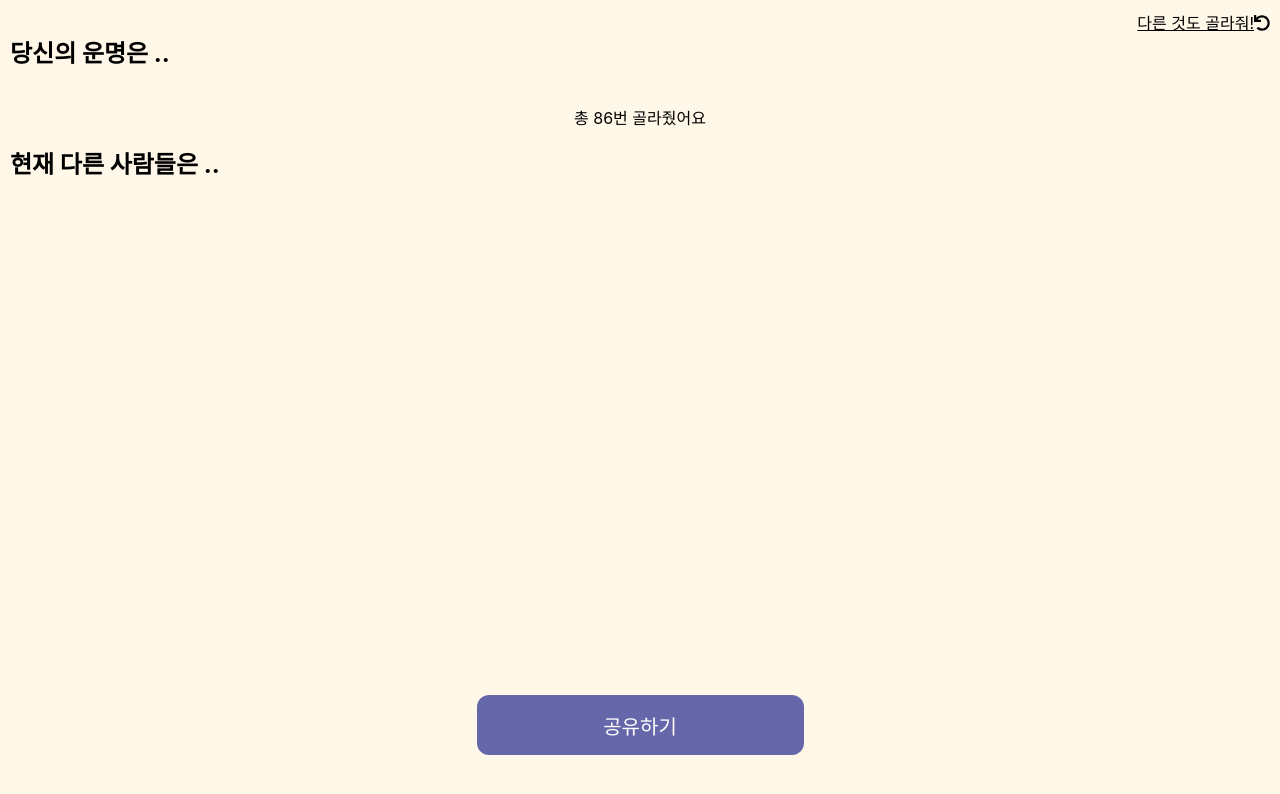
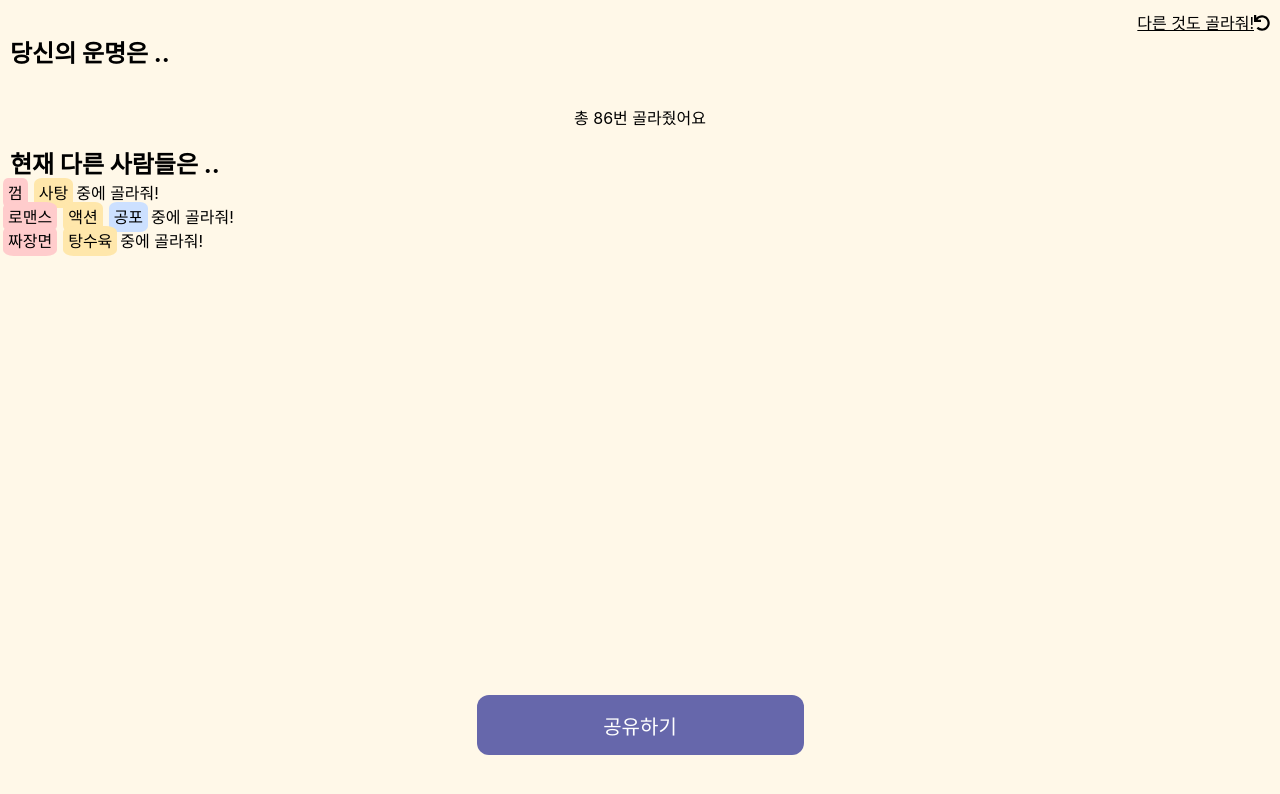
Before and after one commit to ksa37/ChoiceHelper, a React (Create React App) app in the folder client/: page /picked in a window 1280 px wide. Shown: the top 794 px of the page. Built offline with nearby package versions, Linux system fonts and the light colour scheme.

Commit message:
Fix picked list problem and Add colors option

```diff
--- a/client/src/components/OptionList.tsx
+++ b/client/src/components/OptionList.tsx
@@ -9,11 +9,10 @@ import { addOption } from '../modules/Options';
 export default function OptionList(){
 
   // const [initialized, setInitialized] = useState(0);
-  const dispatch = useDispatch();
+  // const dispatch = useDispatch();
 
-  const { clouds, color } = useSelector((state: RootStateOrAny) => ({
+  const { clouds} = useSelector((state: RootStateOrAny) => ({
     clouds: state.options.clouds,
-    color: state.options.color
   }));
 
   // console.log(initialized);
--- a/client/src/components/PickedOptionList.tsx
+++ b/client/src/components/PickedOptionList.tsx
@@ -1,7 +1,7 @@
 import React, { useState } from 'react';
 
 function PickedOption(props:any){
-  const colors = ["#FFCCCC", "#FFE7AB"];
+  const colors = ["#FFCCCC", "#FFE7AB", "#CCE0FF"];
 
   return(
     <span style={{height:40, borderRadius:'20%', padding:'5px',margin:'3px', backgroundColor: colors[props.colorIndex] }}>
@@ -11,19 +11,13 @@ function PickedOption(props:any){
 };
 
 export default function PickedOptionList(props:any){
-  //props.text
-  console.log(props);
-  // console.log(props.id);
-  // console.log('hi');
-  // console.log(props.textList);
-  // console.log(text);
-  const [currentColor, setColor] = useState(0);
+
   return(
     <div>
-      {/* {props.text.map((item:any)=>{
-        <PickedOption text={item} colorIndex={0} />
-      })} */}
-      <PickedOption text='t사탕' colorIndex={0} />
+      {props.textList.map((item:any, index:number)=>(
+        <PickedOption text={item} colorIndex={index%3} key={index}/>
+      ))}
+      {/* <PickedOption text='t사탕' colorIndex={0} /> */}
       {/* <PickedOption text='사탕' colorIndex={1} /> */}
       <span>중에 골라줘!</span>
     </div>
--- a/client/src/components/PickedView.tsx
+++ b/client/src/components/PickedView.tsx
@@ -1,7 +1,6 @@
 import React from 'react';
 import Button from './Button';
 import '../App.css';
-import OptionCloud from './OptionCloud';
 import PickedOptionList from './PickedOptionList';
 import { Link, useLocation } from 'react-router-dom';
 import { FontAwesomeIcon } from '@fortawesome/react-fontawesome';
@@ -39,18 +38,15 @@ export default function PickedView(props:any){
           <FontAwesomeIcon icon={faUndo} />
         </p>
       </Link>
+
       <h2 style={{margin:'0 10px' }}>당신의 운명은 ..</h2>
       <PickedCloud color={pickedOption.color} text={pickedOption.text}/>
       <p style={{textAlign: 'center'}}>총 {accPicked}번 골라줬어요</p>
+
       <h2 style={{margin:'0 10px'}}>현재 다른 사람들은 ..</h2>
-      {pickedData.map((item, index)=>{
-        // console.log(item, index);
-        <PickedOptionList textList={item} id={index}/>
-      })}
-
-      {/* <PickedOptionList/>
-      <PickedOptionList/>
-      <PickedOptionList/> */}
+      {pickedData.map((item, index)=>(
+        <PickedOptionList textList={item} key={index}/>
+      ))}
       <Button buttonOption={1}/>
     </div>
   )
```
